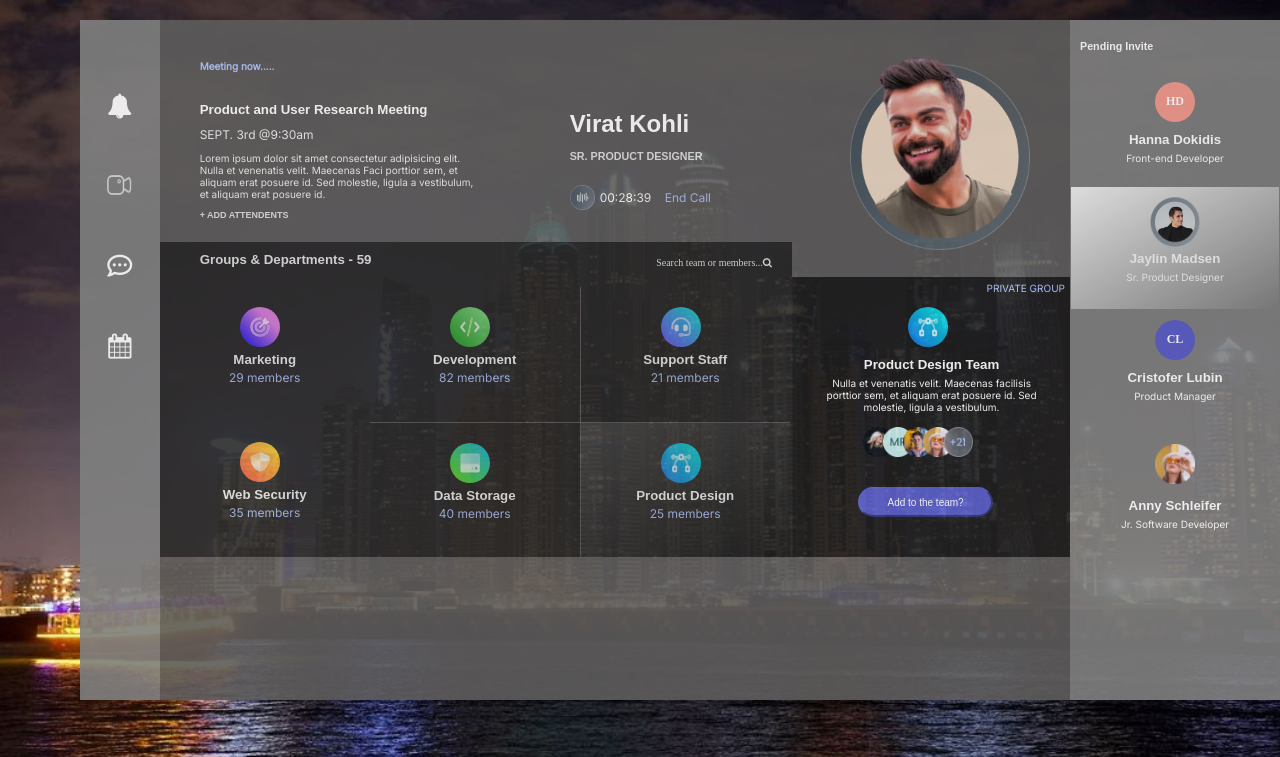
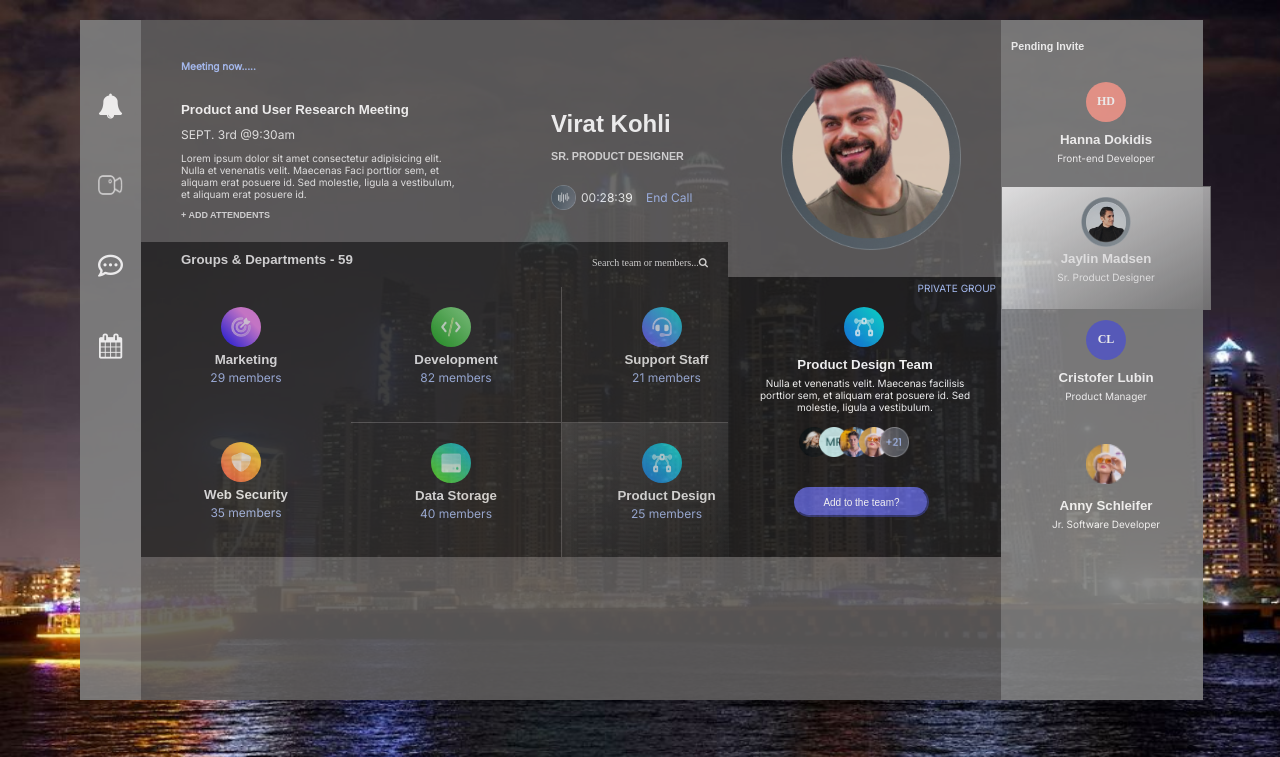
Before and after one commit to PonSakthiM/Glassmorphisham, a plain HTML site: page index.html in a window 1280 px wide. Shown: the top 757 px of the page. Drawn offline with Linux system fonts and the light colour scheme; a web font is replaced by a local one.

Commit message:
Content size is changed

```diff
--- a/style.css
+++ b/style.css
@@ -15,7 +15,7 @@
 }
 .content{
 
-    width: 1200px;
+    width: 87.75%;
     height: 85vh;
     position: absolute;
     top: 20px;
```
